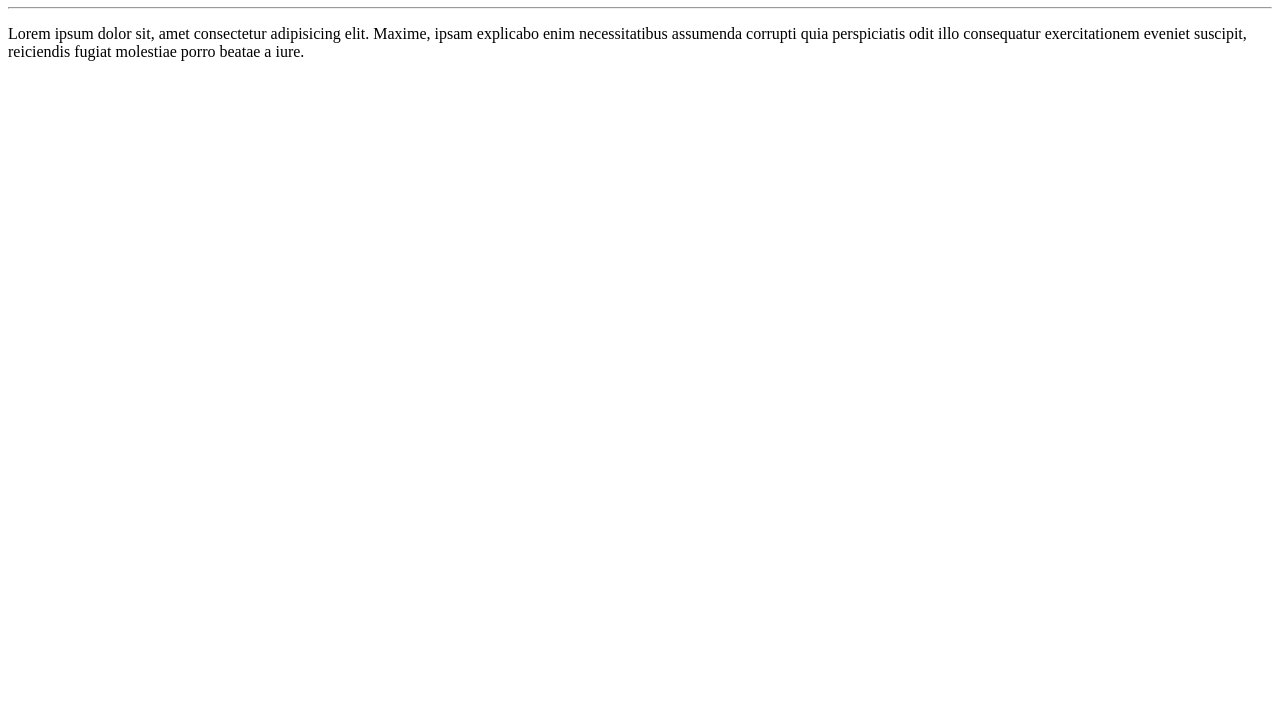
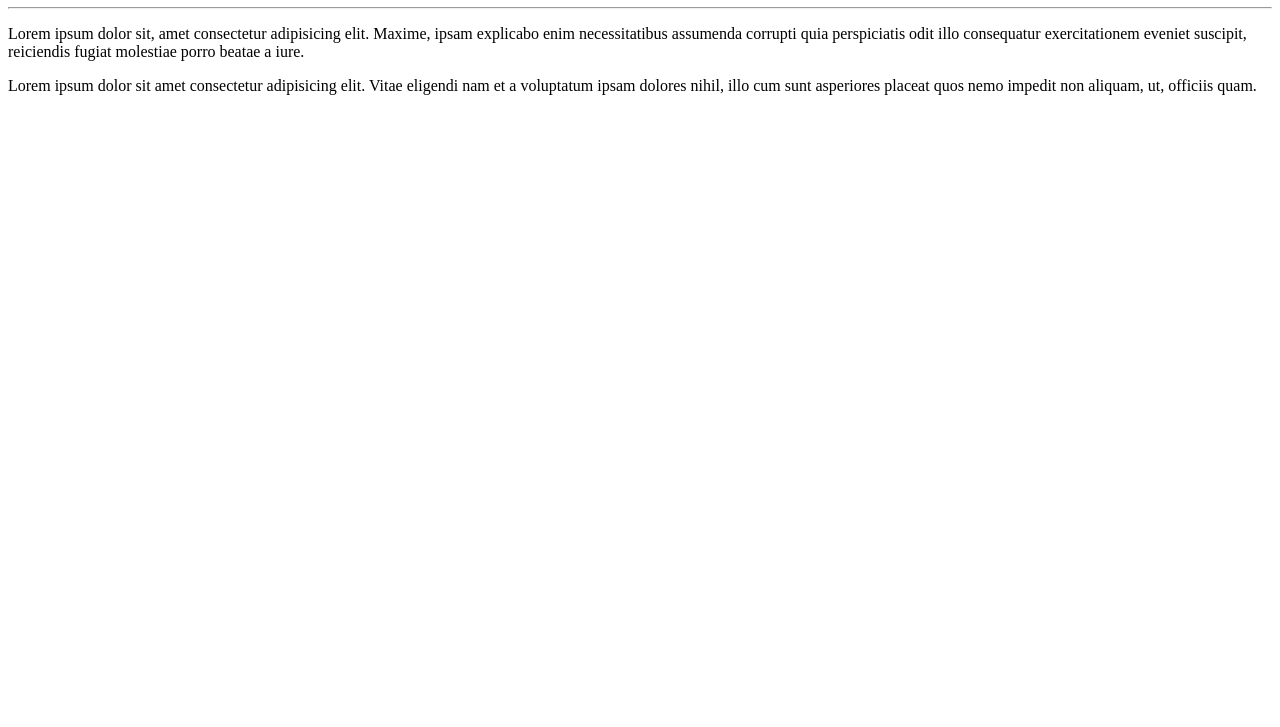
Before and after one commit to oliveira-dos-anjos/ola-mundo, a plain HTML site: page site exemplo/index.html in a window 1280 px wide. Shown: the part 73-800 px from the top of the page. Drawn offline with Linux system fonts and the light colour scheme.

Commit message:
Update index.html
adicionei outro paragrafo

```diff
--- a/site exemplo/index.html
+++ b/site exemplo/index.html
@@ -10,5 +10,6 @@
     <h1>olá, mundo!</h1>
     <hr>
     <p>Lorem ipsum dolor sit, amet consectetur adipisicing elit. Maxime, ipsam explicabo enim necessitatibus assumenda corrupti quia perspiciatis odit illo consequatur exercitationem eveniet suscipit, reiciendis fugiat molestiae porro beatae a iure.</p>
+    <p>Lorem ipsum dolor sit amet consectetur adipisicing elit. Vitae eligendi nam et a voluptatum ipsam dolores nihil, illo cum sunt asperiores placeat quos nemo impedit non aliquam, ut, officiis quam.</p>
 </body>
 </html>
```
